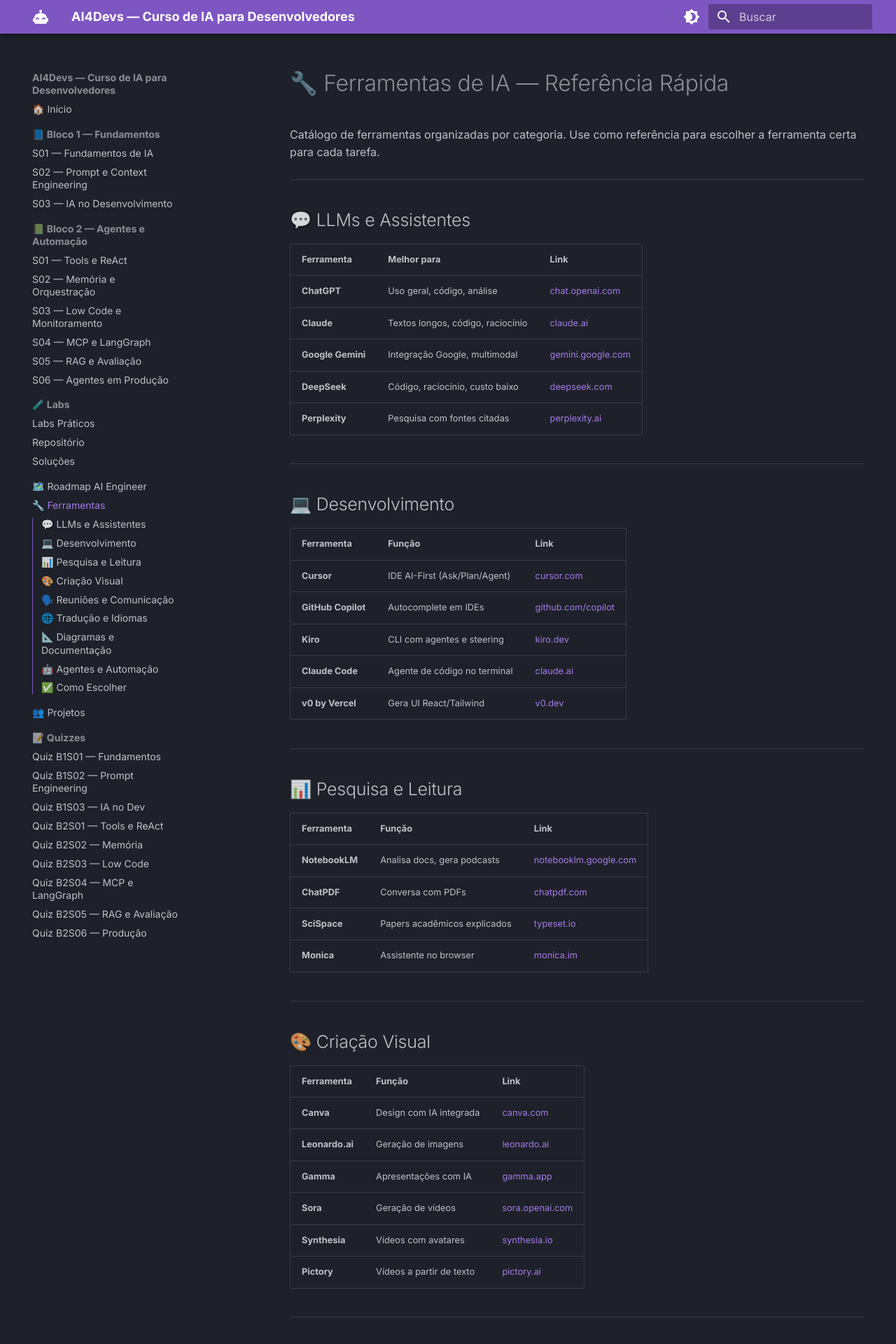
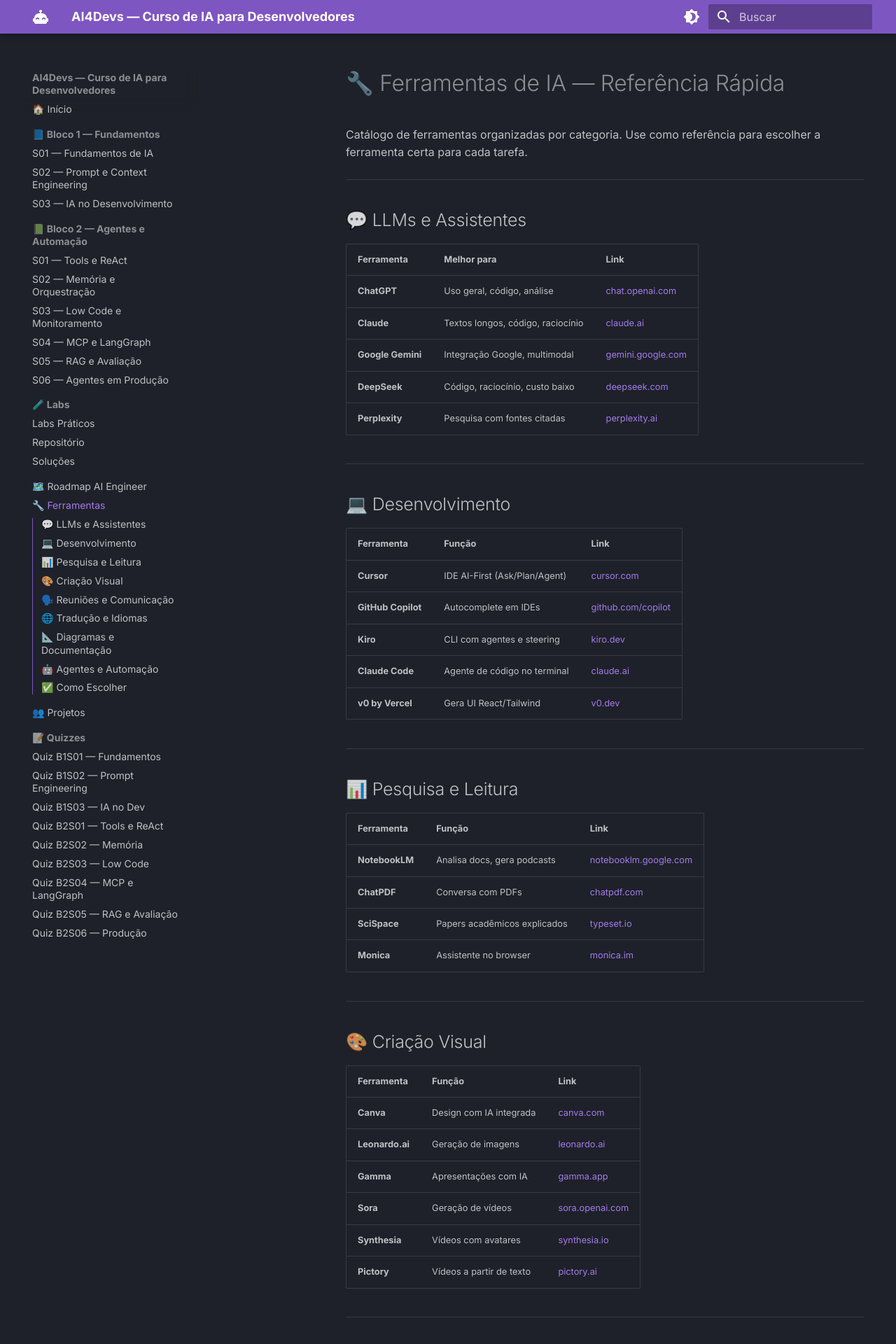
Before and after one commit to IA-para-DEVs-SD/AI4devs, an MkDocs documentation site: the page built from docs/ferramentas.md, in a window 1280 px wide. Shown: the top 1920 px of the page at 70% size. Built offline with MkDocs 1.6.1 and Material for MkDocs 9.7.7, drawn with Linux system fonts in a browser that asks for light colours.

Commit message:
style: aumenta largura da sidebar para 22rem

```diff
--- a/docs/assets/css/custom.css
+++ b/docs/assets/css/custom.css
@@ -59,9 +59,9 @@
 /* Sidebar mais larga */
 @media screen and (min-width: 76.25em) {
   .md-sidebar--primary {
-    width: 18rem;
+    width: 22rem;
   }
   .md-sidebar--primary .md-sidebar__scrollwrap {
-    width: 18rem;
+    width: 22rem;
   }
 }
```
